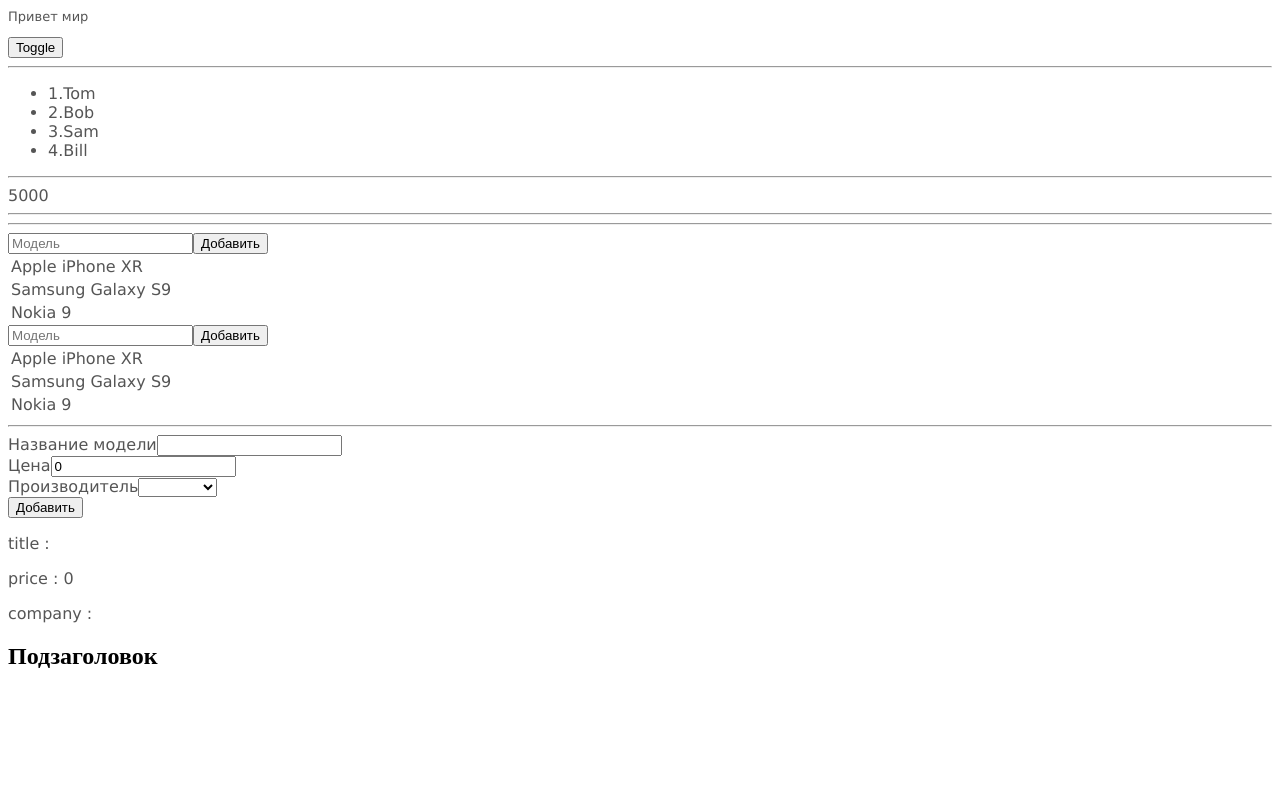
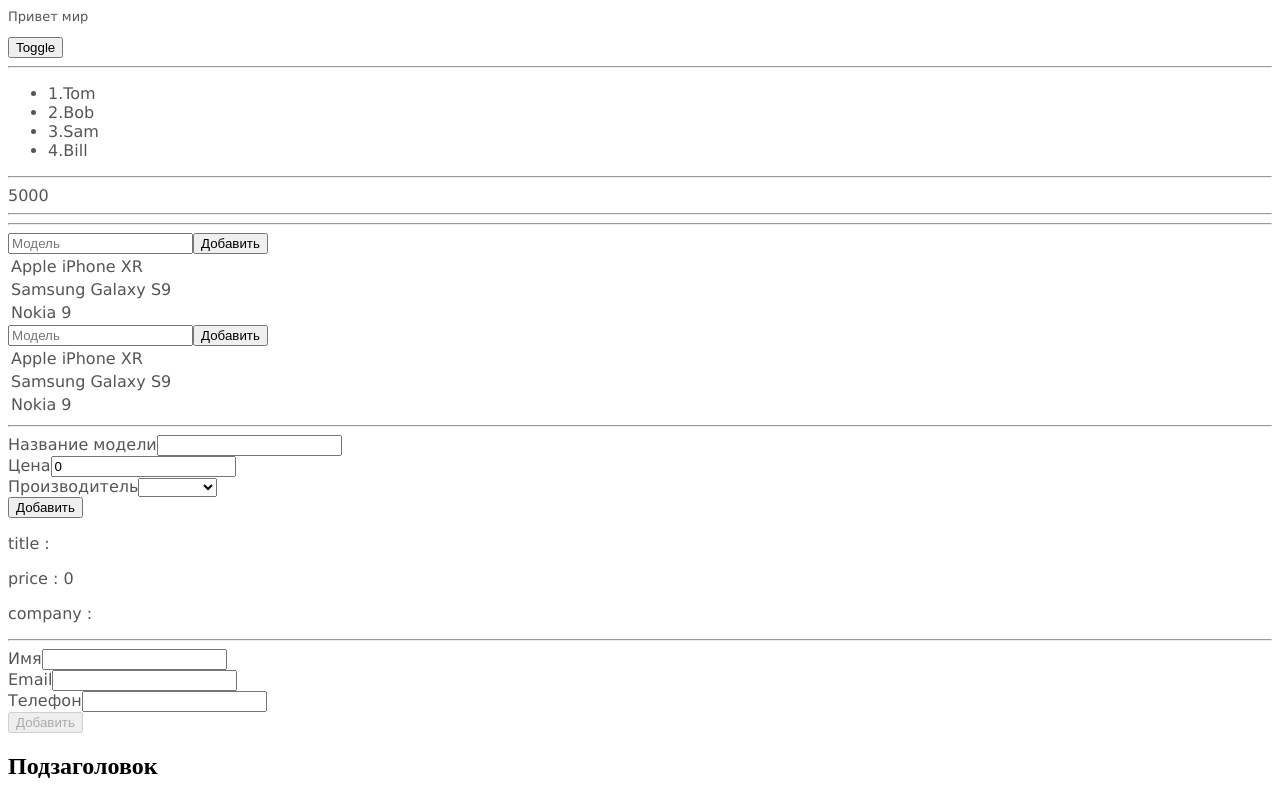
Before and after one commit to VKozhura/angular-components, an Angular app: page / in a window 1280 px wide. Shown: the part 2173-2973 px from the top of the page. Before the commit the page ends 2863 px from the top, so only its background shows below. Built offline with nearby package versions, Linux system fonts and the light colour scheme.

Commit message:
Валидация

```diff
--- a/src/app/app.component.html
+++ b/src/app/app.component.html
@@ -193,3 +193,7 @@
 <hr>
 
 <form-app></form-app>
+
+<hr>
+
+<user-app></user-app>
--- a/src/app/app.module.ts
+++ b/src/app/app.module.ts
@@ -15,14 +15,16 @@ import { Child6Component } from './child6.component';
 import { Child7Component } from './child7.component';
 import { BoldDirective } from './bold.directive';
 import { DataComponent } from './data.component';
+import { FormComponent } from './form.component';
+import { UserComponent } from './user.component';
 
 import { DataService } from './data.service';
 import { LogService } from './log.service';
-import { FormComponent } from './form.component';
+
 
 
 @NgModule({
-  declarations: [AppComponent, FormComponent, DataComponent, ChildComponent, Child1Component, Child2Component, Child3Component, Child4Component, Child5Component, Child6Component, Child7Component, BoldDirective ],
+  declarations: [AppComponent, UserComponent, FormComponent, DataComponent, ChildComponent, Child1Component, Child2Component, Child3Component, Child4Component, Child5Component, Child6Component, Child7Component, BoldDirective ],
   imports: [BrowserModule, FormsModule, ButtonModule],
   providers: [DataService, LogService],
   bootstrap: [AppComponent],
--- /dev/null
+++ b/src/app/user.component.html
@@ -0,0 +1,28 @@
+<div>
+    <div class="form-group">
+        <label>Имя</label>
+        <input class="form-control" name="name" [(ngModel)]="user.name" #name="ngModel" required />
+        <div [hidden]="name.valid || name.untouched" class="alert alert-danger">
+          Не указано имя
+        </div>
+    </div>
+    <div class="form-group">
+        <label>Email</label>
+        <input class="form-control" name="email" [(ngModel)]="user.email" #email="ngModel"
+            required pattern="^[a-zA-Z0-9.!#$%&’*+/=?^_{|}~-]+@[a-zA-Z0-9-]+(?:\.[a-zA-Z0-9-]+)*$" />
+        <div [hidden]="email.valid || email.untouched" class="alert alert-danger">
+          Некорректный email
+        </div>
+    </div>
+    <div class="form-group">
+        <label>Телефон</label>
+        <input class="form-control" name="phone" [(ngModel)]="user.phone" #phone="ngModel"
+            required pattern="[0-9]{10}" />
+        <div [hidden]="phone.valid || phone.untouched" class="alert alert-danger">
+          Некорректный телефон
+        </div>
+    </div>
+    <div class="form-group">
+        <button [disabled]="name.invalid || email.invalid || phone.invalid" class="btn btn-default" (click)="addUser(name)">Добавить</button>
+    </div>
+</div>
--- /dev/null
+++ b/src/app/user.component.ts
@@ -0,0 +1,25 @@
+import { Component} from '@angular/core';
+import { NgModel } from '@angular/forms';
+
+export class User {
+    constructor(public name: string,
+        public email: string,
+        public phone: string) {}
+}
+
+@Component({
+    selector: 'user-app',
+    templateUrl: './user.component.html',
+    styles: [`
+        input.ng-touched.ng-invalid {border:solid red 2px;}
+        input.ng-touched.ng-valid {border:solid green 2px;}
+    `],
+})
+
+export class UserComponent {
+    user: User = new User('', '', '');
+    addUser(name: NgModel) {
+        console.log(this.user);
+        console.log(name)
+    }
+}
```
